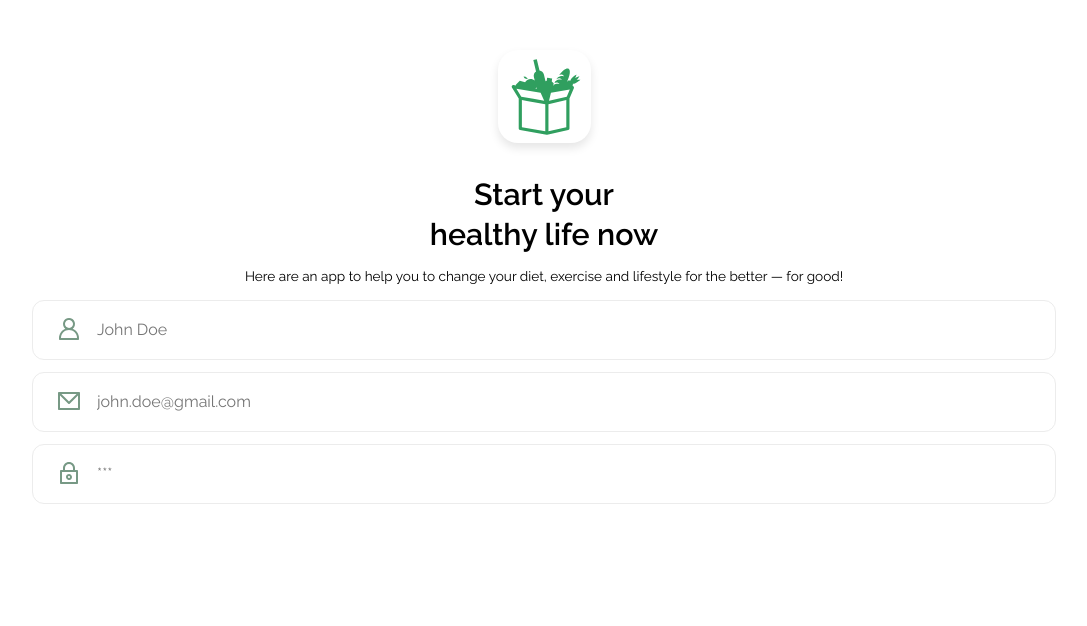
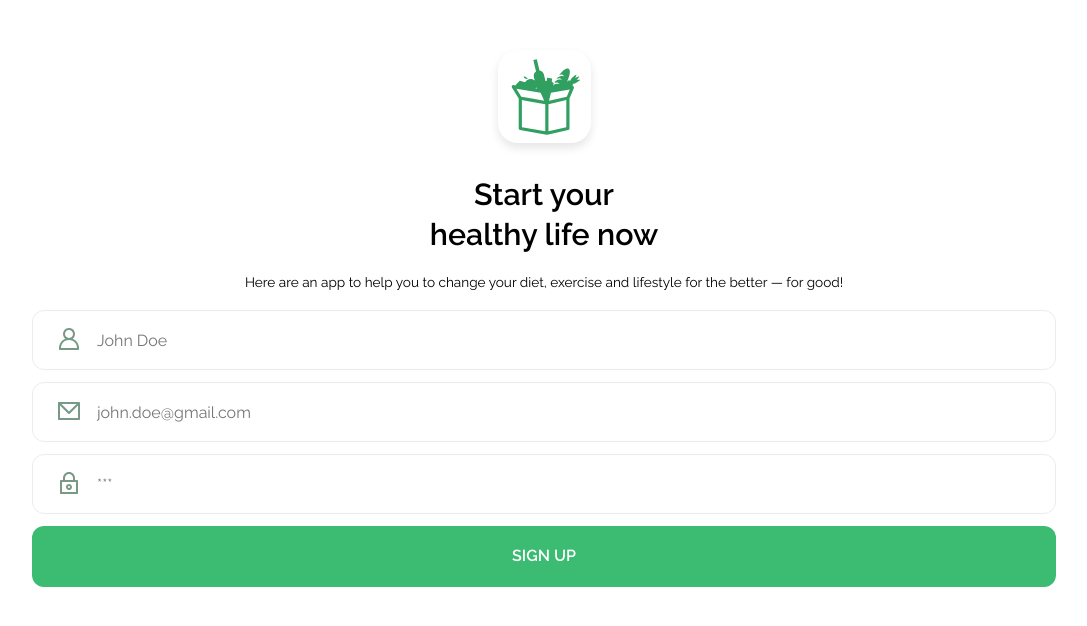
Before and after one commit to Patrykkwolek/shopping, a React (Create React App) app: page /signup in a window 1280 px wide. Shown: the top 626 px of the page, without its empty margins (96-1183 px from the left). Built offline with nearby package versions, Linux system fonts and the light colour scheme.

Commit message:
styling change

```diff
--- a/src/modules/signupPage/signupPage.scss
+++ b/src/modules/signupPage/signupPage.scss
@@ -4,11 +4,14 @@
 .signup-page {
 	max-width: $--max-page-width;
 	@include page-container;
+	flex-direction: column;
+	margin-left: auto;
+	margin-right: auto;
+	color: $--login-button-font-color-2;
+
+	&__header-group {
 		@include flex-center-horizontal;
 		@include flex-center-vertical;
-
-	margin-left: auto;
-	margin-right: auto;
 		flex-direction: column;
 		padding-top: 50px;
 		flex: 0 1;
@@ -17,15 +20,28 @@
 			margin-bottom: 2rem;
 		}
 
-	&__header {
+		.signup-page__header {
 			@include header;
-		color: $--login-button-font-color-2;
 			text-align: center;
 		}
-	&__description {
+
+		.signup-page__description {
 			margin: 1rem;
 			@include regular-text;
-		color: $--login-button-font-color-2;
 			text-align: center;
+			line-height: 1.5rem;
 		}
 	}
+	&__inputs-group {
+	}
+	&__button-group {
+		display: flex;
+		flex-direction: column;
+		flex: 1 0;
+
+		a {
+			color: $--login-button-font-color;
+			text-decoration: none;
+		}
+	}
+}
--- a/src/modules/signupPage/signupPage.tsx
+++ b/src/modules/signupPage/signupPage.tsx
@@ -3,25 +3,35 @@ import './signupPage.scss'
 import ViewLogo from '../../components/welcomeBox/viewLogo/viewLogo'
 import TextInput from '../../components/textInput/textInput'
 import getTranslation from '../../translations'
+import LinkButton from '../../components/linkButton/linkButton'
 
 function SignupPage() {
 	return (
 		<div className='signup-page'>
+			<div className='signup-page__header-group'>
 				<div className='logo-container'>
 					<ViewLogo />
 				</div>
 				<span className='signup-page__header'>
-				{getTranslation('singupHeader')}
+					{getTranslation('signupHeader')}
 				</span>
 				<span className='signup-page__header'>
-				{getTranslation('singupHeader2nd')}
+					{getTranslation('signupHeader2nd')}
 				</span>
 				<span className='signup-page__description'>
-				{getTranslation('singupHeaderDescription')}
+					{getTranslation('signupHeaderDescription')}
 				</span>
+			</div>
+			<div className='signup-page__inputs-group'>
 				<TextInput placeholder='John Doe' icon='user' />
 				<TextInput placeholder='john.doe@gmail.com' icon='email' />
 				<TextInput placeholder='***' icon='password' />
+			</div>
+			<div className='signup-page__button-group'>
+				<LinkButton to='/' className='login-button login-button'>
+					{getTranslation('signUp')}
+				</LinkButton>
+			</div>
 		</div>
 	)
 }
--- a/src/shared/utils.scss
+++ b/src/shared/utils.scss
@@ -1,5 +1,6 @@
 @mixin page-container {
-	padding: 0 30px;
+	padding: 0 30px 0 30px;
+	height: 100%;
 }
 
 @mixin flex-center-horizontal {
--- a/src/translations/index.ts
+++ b/src/translations/index.ts
@@ -29,15 +29,15 @@ const translations: TranslationRecords = Object.freeze({
 		eng: 'LOGIN',
 		pl: 'ZALOGUJ SIĘ',
 	},
-	singupHeader: {
+	signupHeader: {
 		eng: 'Start your',
 		pl: 'Rozpocznij swoje',
 	},
-	singupHeader2nd: {
+	signupHeader2nd: {
 		eng: 'healthy life now',
 		pl: 'nowe życie',
 	},
-	singupHeaderDescription: {
+	signupHeaderDescription: {
 		eng: 'Here are an app to help you to change your diet, exercise and lifestyle for the better — for good!',
 		pl: 'Here are five steps to change your diet, exercise and lifestyle for the better — for good!',
 	},
```
Lines whose indentation alone changed are shown as unchanged.
